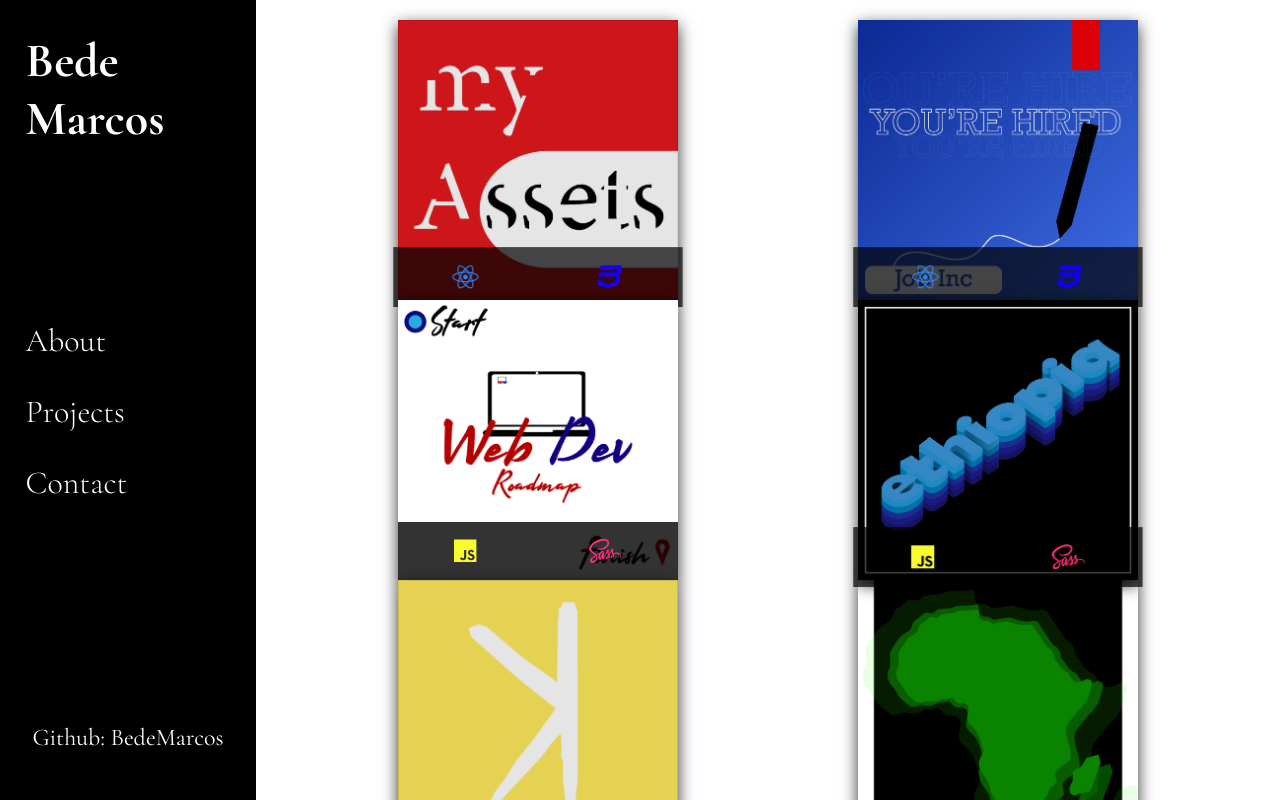
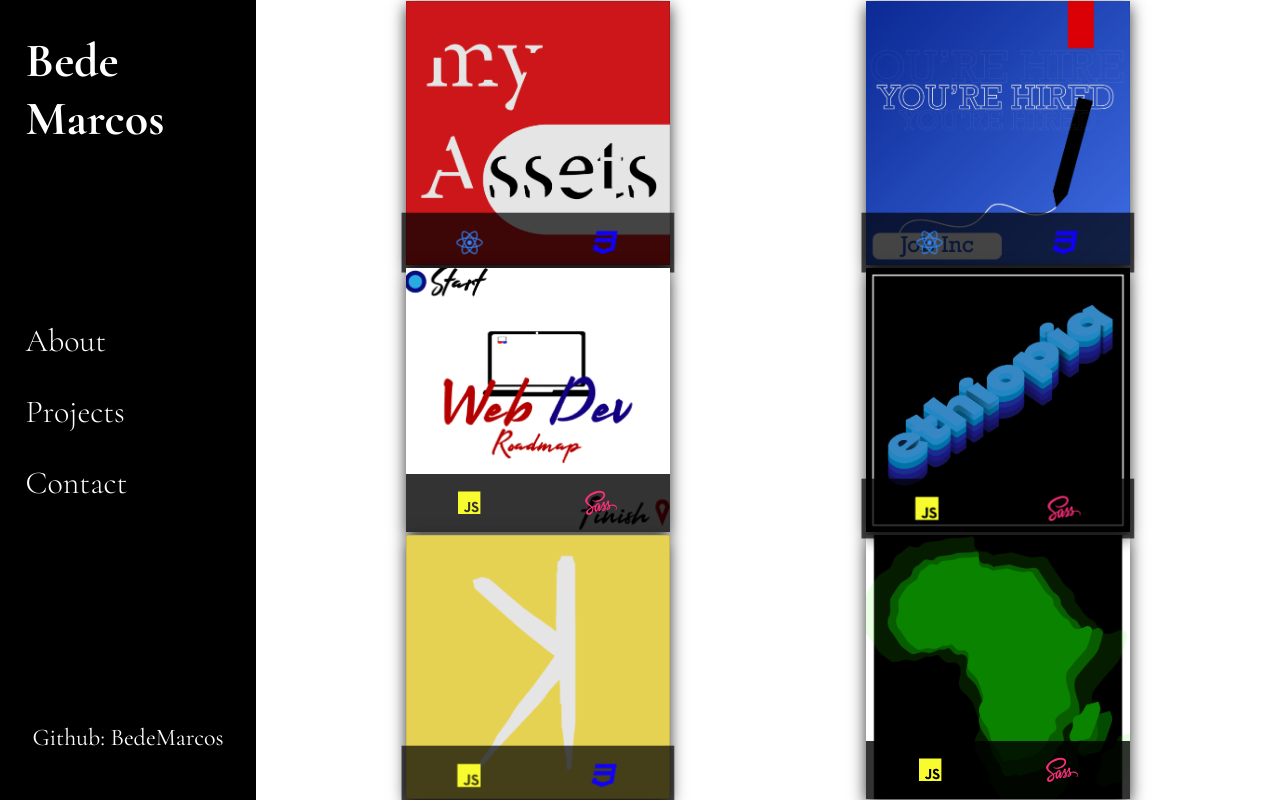
Before and after one commit to BedeMS/Portfolio, a React (Create React App) app: page /Projects in a window 1280 px wide. Built offline with nearby package versions, Linux system fonts and the light colour scheme.

Commit message:
Updated Projects height

```diff
--- a/src/components/Nav/Nav.css
+++ b/src/components/Nav/Nav.css
@@ -6,7 +6,10 @@
   flex-direction: column;
   justify-content: space-between;
   align-items: center;
-  position: relative;
+  position: sticky;
+  -webkit-sticky: sticky;
+  top: 0;
+  left: 0;
   transition: all 0.5s ease-in;
 }
 
@@ -67,12 +70,12 @@
 }
 
 @media screen and (max-width: 1136px) {
-  .Nav {
+  /* .Nav {
     position: sticky;
     -webkit-sticky: sticky;
     top: 0;
     left: 0;
-  }
+  } */
 }
 
 @media screen and (max-width: 836px) {
--- a/src/components/Project/Project.css
+++ b/src/components/Project/Project.css
@@ -6,8 +6,8 @@
 }
 
 .Project__card {
-  width: 17.5rem;
-  height: 17.5rem;
+  width: 16.5rem;
+  height: 16.5rem;
   margin: 0 auto;
 }
 
--- a/src/containers/Projects/Projects.css
+++ b/src/containers/Projects/Projects.css
@@ -9,9 +9,10 @@
 
 .Project__set {
   width: 90%;
-  height: 95%;
+  height: 100%;
   display: flex;
   justify-content: space-evenly;
+  align-items: center;
   flex-wrap: wrap;
 }
 
@@ -23,7 +24,6 @@
   }
   .Project__set {
     width: 100%;
-    height: 100%;
     align-items: center;
   }
 }
```
